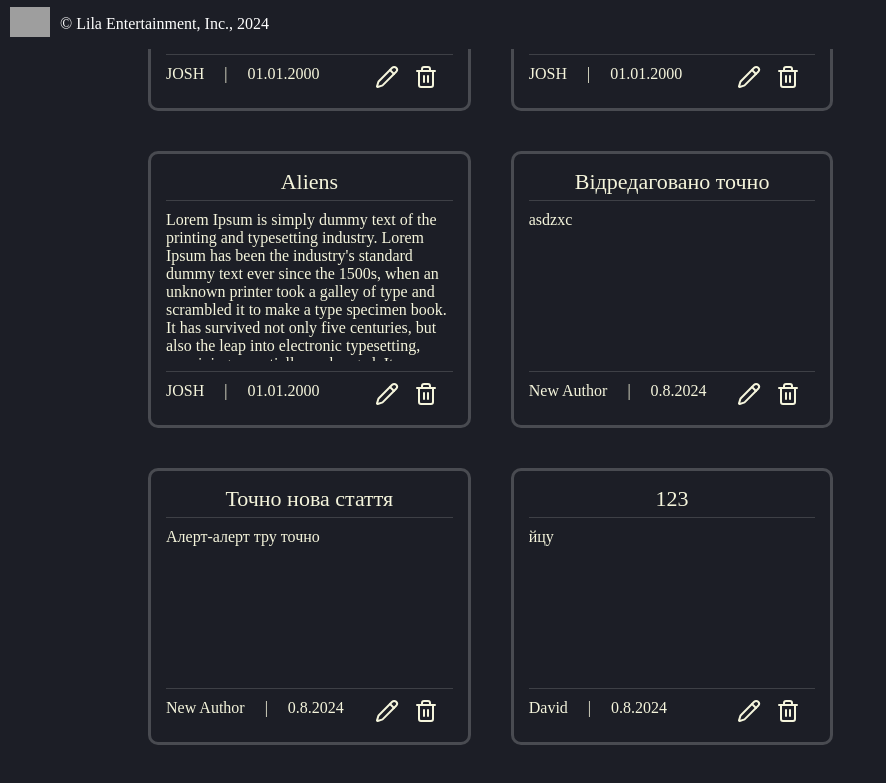
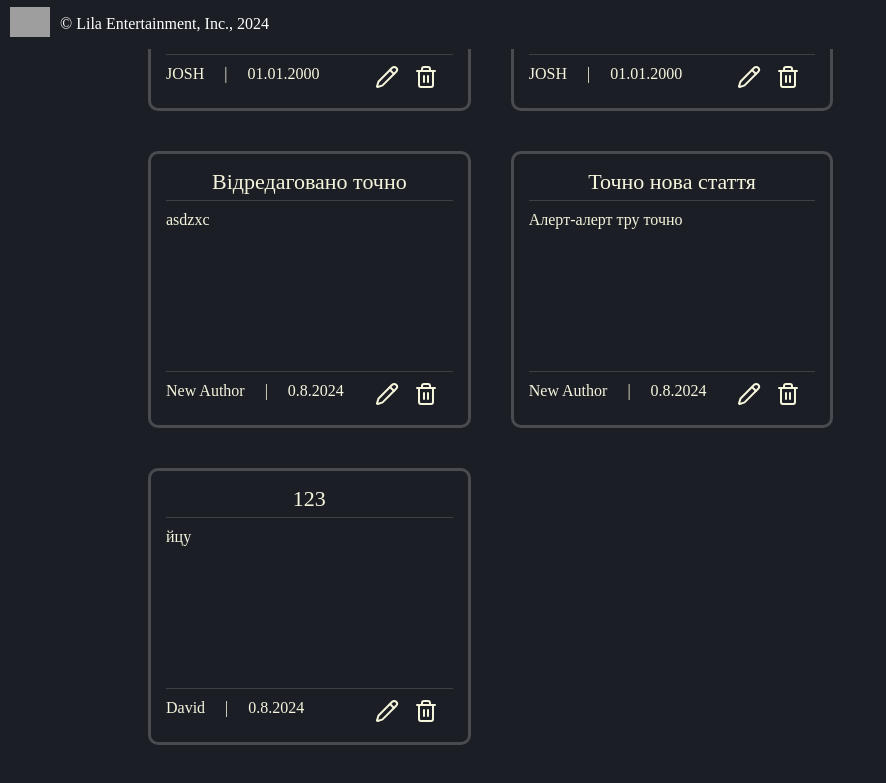
Before and after one commit to EXDIN/myprojet, a React (Vite) app: page /articles in a window 1280 px wide. Shown: the part 751-1534 px from the top of the page, without its empty margins (0-886 px from the left). Built offline with nearby package versions, Linux system fonts and the light colour scheme; data requests are answered from the project's data file; grey boxes are pictures that could not be loaded.

Commit message:
update styles

```diff
--- a/db.json
+++ b/db.json
@@ -25,13 +25,6 @@
   "articles": [
     {
       "id": "1",
-      "title": "Aliens",
-      "body": "Lorem Ipsum is simply dummy text of the printing and typesetting industry. Lorem Ipsum has been the industry's standard dummy text ever since the 1500s, when an unknown printer took a galley of type and scrambled it to make a type specimen book. It has survived not only five centuries, but also the leap into electronic typesetting, remaining essentially unchanged. It was popularised in the 1960s with the release of Letraset sheets containing Lorem Ipsum passages, and more recently with desktop publishing software like Aldus PageMaker including versions of Lorem Ipsum.",
-      "author": "JOSH",
-      "date": "01.01.2000"
-    },
-    {
-      "id": "2",
       "title": "Aliens",
       "body": "Lorem Ipsum is simply dummy text of the printing and typesetting industry. Lorem Ipsum has been the industry's standard dummy text ever since the 1500s, when an unknown printer took a galley of type and scrambled it to make a type specimen book. It has survived not only five centuries, but also the leap into electronic typesetting, remaining essentially unchanged. It was popularised in the 1960s with the release of Letraset sheets containing Lorem Ipsum passages, and more recently with desktop publishing software like Aldus PageMaker including versions of Lorem Ipsum.",
       "author": "JOSH",
--- a/src/articlespage/article/Article.module.css
+++ b/src/articlespage/article/Article.module.css
@@ -28,11 +28,14 @@
 
 .articleFooter {
     display: flex;
+    flex-wrap: wrap;
+    width: 100%;
     justify-content: space-between;
     color: beige;
     padding-top: 10px;
     margin-top: 10px;
     border-top: 1px solid rgba(255, 255, 255, 0.15);
+    overflow: hidden;
 }
 
 .button {
--- a/src/components/header/header.module.css
+++ b/src/components/header/header.module.css
@@ -5,6 +5,7 @@
 
 .header {
     display: flex;
+    flex-wrap: wrap;
     align-items: center;
     justify-content: space-between;
     background: 1c1e26;
```
